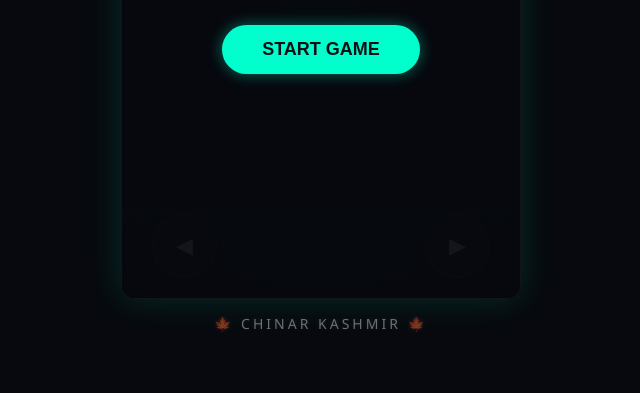
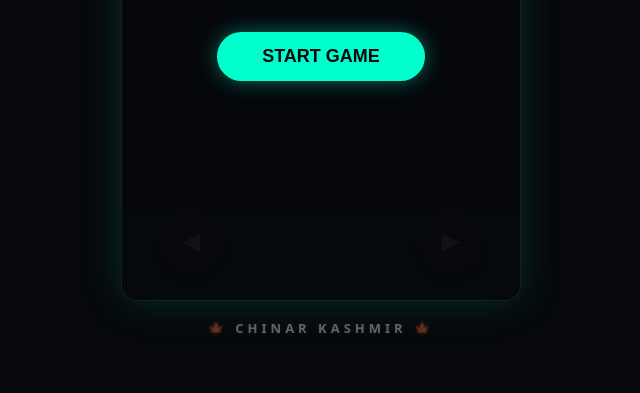
Before and after one commit to Aabid-Worshi/space-fighter-iran, a plain HTML site: page index.html in a window 1280 px wide. Shown: the part 407-800 px from the top of the page, without its empty margins (319-959 px from the left). Drawn offline with Linux system fonts and the light colour scheme.

Commit message:
Refactor CSS styles for improved layout and design
Updated styles for body, headers, game container, and buttons. Adjusted layout and colors for improved aesthetics.

```diff
--- a/style.css
+++ b/style.css
@@ -8,8 +8,8 @@
 }
 
 body {
-    background-color: #07090e;
-    font-family: 'Segoe UI', system-ui, -apple-system, sans-serif;
+    background-color: #06080c;
+    font-family: system-ui, -apple-system, BlinkMacSystemFont, 'Segoe UI', Roboto, sans-serif;
     display: flex;
     flex-direction: column;
     justify-content: center;
@@ -17,27 +17,27 @@ body {
     min-height: 100vh;
     color: #ffffff;
     overflow: hidden;
-    padding: 10px;
+    padding: 15px;
 }
 
 #designer-header {
-    font-size: 15px;
+    font-size: 14px;
     font-weight: 700;
     letter-spacing: 1.5px;
     color: #00ffcc;
     text-transform: uppercase;
-    margin-bottom: 12px;
-    text-shadow: 0 0 8px rgba(0, 255, 204, 0.4);
-    background: rgba(255, 255, 255, 0.03);
-    padding: 6px 20px;
-    border-radius: 20px;
-    border: 1px solid rgba(0, 255, 204, 0.2);
+    margin-bottom: 15px;
+    text-shadow: 0 0 10px rgba(0, 255, 204, 0.4);
+    background: rgba(255, 255, 255, 0.02);
+    padding: 8px 24px;
+    border-radius: 30px;
+    border: 1px solid rgba(0, 255, 204, 0.25);
 }
 
 #designer-header span {
-    color: rgba(255, 255, 255, 0.6);
+    color: rgba(255, 255, 255, 0.5);
     font-weight: 400;
-    font-size: 13px;
+    font-size: 12px;
     text-transform: lowercase;
 }
 
@@ -45,17 +45,17 @@ body {
     position: relative;
     width: 100%;
     max-width: 400px;
-    height: 80vh;
+    height: 75vh;
     max-height: 600px;
     aspect-ratio: 2 / 3;
-    box-shadow: 0 0 35px rgba(0, 255, 204, 0.15);
-    border-radius: 14px;
+    box-shadow: 0 0 40px rgba(0, 255, 204, 0.15);
+    border-radius: 16px;
     overflow: hidden;
-    border: 1px solid rgba(255, 255, 255, 0.05);
+    border: 1px solid rgba(255, 255, 255, 0.06);
+    background-color: #0c0f16;
 }
 
 #gameCanvas {
-    background: radial-gradient(circle at center, #10141d 0%, #05070a 100%);
     width: 100%;
     height: 100%;
     display: block;
@@ -71,140 +71,117 @@ body {
     font-size: 18px;
     font-weight: bold;
     color: #00ffcc;
-    text-shadow: 0 0 5px rgba(0, 255, 204, 0.5);
-    z-index: 5;
+    text-shadow: 0 0 6px rgba(0, 255, 204, 0.6);
+    z-index: 10;
+    pointer-events: none;
 }
 
-/* NEW: Start Screen Styling */
-#start-screen {
+#start-screen, #game-over-screen {
     position: absolute;
     top: 0;
     left: 0;
     width: 100%;
     height: 100%;
-    background: rgba(7, 9, 14, 0.95);
+    background: rgba(6, 8, 12, 0.96);
     display: flex;
     flex-direction: column;
     justify-content: center;
     align-items: center;
-    z-index: 12;
+    z-index: 20;
+}
+
+#game-over-screen {
+    display: none;
 }
 
 #start-screen h2 {
-    font-size: 36px;
+    font-size: 38px;
     color: #00ffcc;
-    text-shadow: 0 0 10px rgba(0, 255, 204, 0.4);
-    margin-bottom: 2px;
+    text-shadow: 0 0 12px rgba(0, 255, 204, 0.5);
+    margin-bottom: 4px;
 }
 
 #start-screen p {
     font-size: 14px;
     color: rgba(255, 255, 255, 0.6);
-    margin-bottom: 30px;
-}
-
-#startBtn {
-    padding: 14px 40px;
-    font-size: 18px;
-    font-weight: bold;
-    color: #0d1117;
-    background-color: #00ffcc;
-    border: none;
-    border-radius: 25px;
-    cursor: pointer;
-    box-shadow: 0 0 15px rgba(0, 255, 204, 0.4);
-    transition: transform 0.1s;
-}
-
-#startBtn:active {
-    transform: scale(0.95);
-}
-
-#game-over-screen {
-    position: absolute;
-    top: 0;
-    left: 0;
-    width: 100%;
-    height: 100%;
-    background: rgba(7, 9, 14, 0.95);
-    backdrop-filter: blur(6px);
-    display: none;
-    flex-direction: column;
-    justify-content: center;
-    align-items: center;
-    z-index: 10;
+    margin-bottom: 35px;
 }
 
 #game-over-screen h1 {
-    font-size: 42px;
+    font-size: 44px;
     color: #ff4444;
-    margin-bottom: 5px;
-    text-shadow: 0 0 10px rgba(255, 68, 68, 0.5);
+    margin-bottom: 8px;
+    text-shadow: 0 0 12px rgba(255, 68, 68, 0.5);
 }
 
 #final-stats {
-    font-size: 14px;
-    color: #e2e8f0;
-    margin-bottom: 20px;
+    font-size: 15px;
+    color: #cbd5e1;
+    margin-bottom: 25px;
 }
 
 .game-over-credit {
     font-size: 13px;
-    color: rgba(255, 255, 255, 0.5);
-    margin-bottom: 25px;
+    color: rgba(255, 255, 255, 0.4);
+    margin-bottom: 30px;
 }
 
-#restartBtn {
-    padding: 12px 35px;
+#startBtn, #restartBtn {
+    padding: 14px 45px;
     font-size: 18px;
     font-weight: bold;
-    color: #0d1117;
+    color: #06080c;
     background-color: #00ffcc;
     border: none;
-    border-radius: 25px;
+    border-radius: 30px;
     cursor: pointer;
-    box-shadow: 0 0 10px rgba(0, 255, 204, 0.3);
+    box-shadow: 0 0 20px rgba(0, 255, 204, 0.4);
+    transition: transform 0.1s ease, box-shadow 0.1s ease;
+}
+
+#startBtn:active, #restartBtn:active {
+    transform: scale(0.96);
 }
 
 #mobile-controls {
     position: absolute;
-    bottom: 20px;
+    bottom: 25px;
     left: 0;
     width: 100%;
     display: flex;
     justify-content: space-between;
-    padding: 0 30px;
-    z-index: 5;
+    padding: 0 35px;
+    z-index: 15;
 }
 
 #mobile-controls button {
-    background: rgba(255, 255, 255, 0.06);
-    border: 1px solid rgba(255, 255, 255, 0.15);
+    background: rgba(255, 255, 255, 0.05);
+    border: 1px solid rgba(255, 255, 255, 0.12);
     color: white;
-    font-size: 22px;
+    font-size: 24px;
     border-radius: 50%;
-    width: 65px;
-    height: 65px;
+    width: 68px;
+    height: 68px;
     cursor: pointer;
-    backdrop-filter: blur(4px);
+    backdrop-filter: blur(5px);
     display: flex;
     justify-content: center;
     align-items: center;
-    box-shadow: 0 4px 10px rgba(0, 0, 0, 0.3);
+    box-shadow: 0 6px 15px rgba(0, 0, 0, 0.4);
 }
 
 #mobile-controls button:active {
-    background: rgba(0, 255, 204, 0.3);
+    background: rgba(0, 255, 204, 0.35);
     border-color: #00ffcc;
-    transform: scale(0.95);
+    transform: scale(0.92);
 }
 
 #chinar-footer {
-    font-size: 14px;
-    font-weight: 500;
-    color: rgba(255, 255, 255, 0.4);
-    letter-spacing: 3px;
-    margin-top: 15px;
+    font-size: 13px;
+    font-weight: 600;
+    color: rgba(255, 255, 255, 0.35);
+    letter-spacing: 4px;
+    margin-top: 18px;
     text-transform: uppercase;
-    text-shadow: 0 0 5px rgba(255, 255, 255, 0.1);
+    text-shadow: 0 0 5px rgba(255, 255, 255, 0.08);
 }
```
